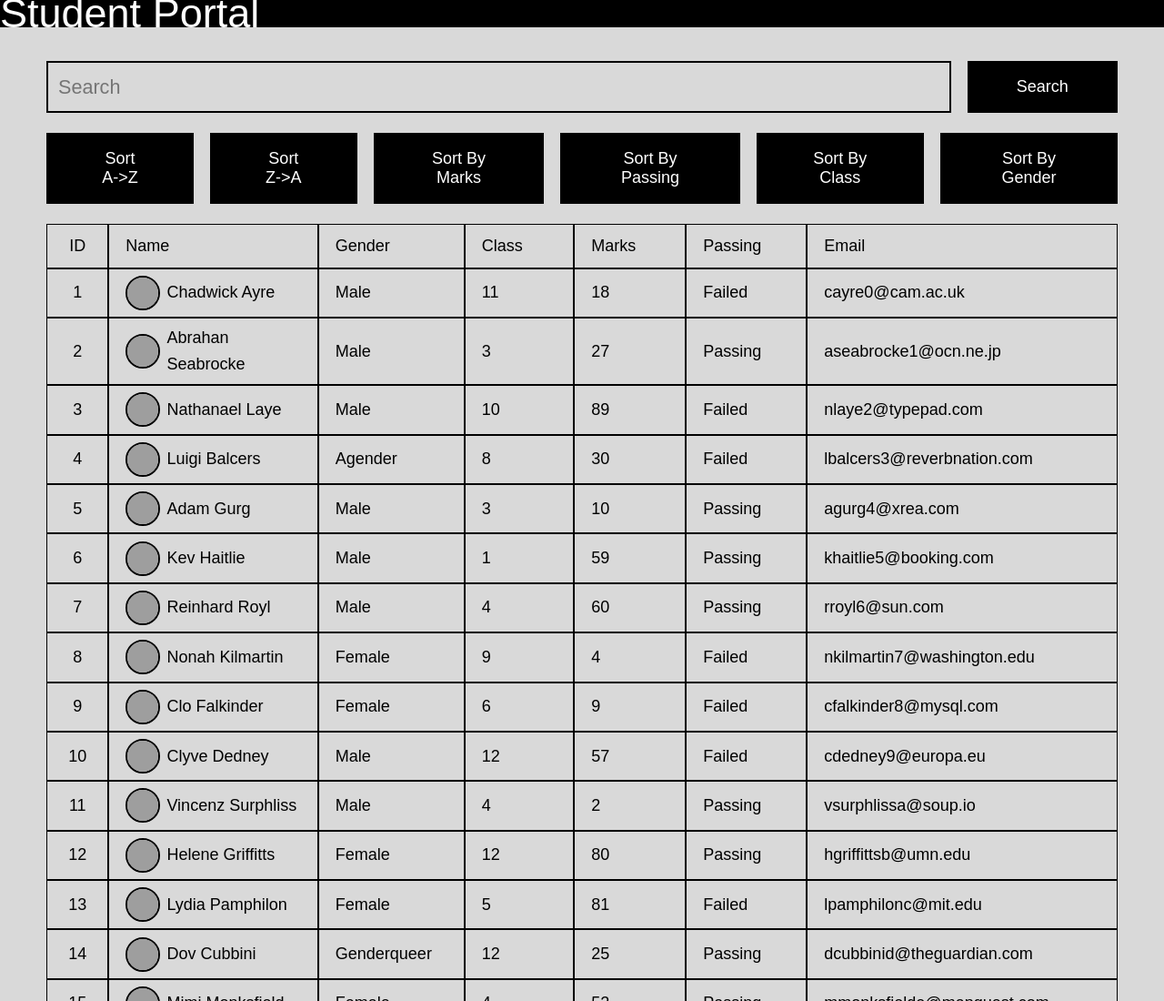
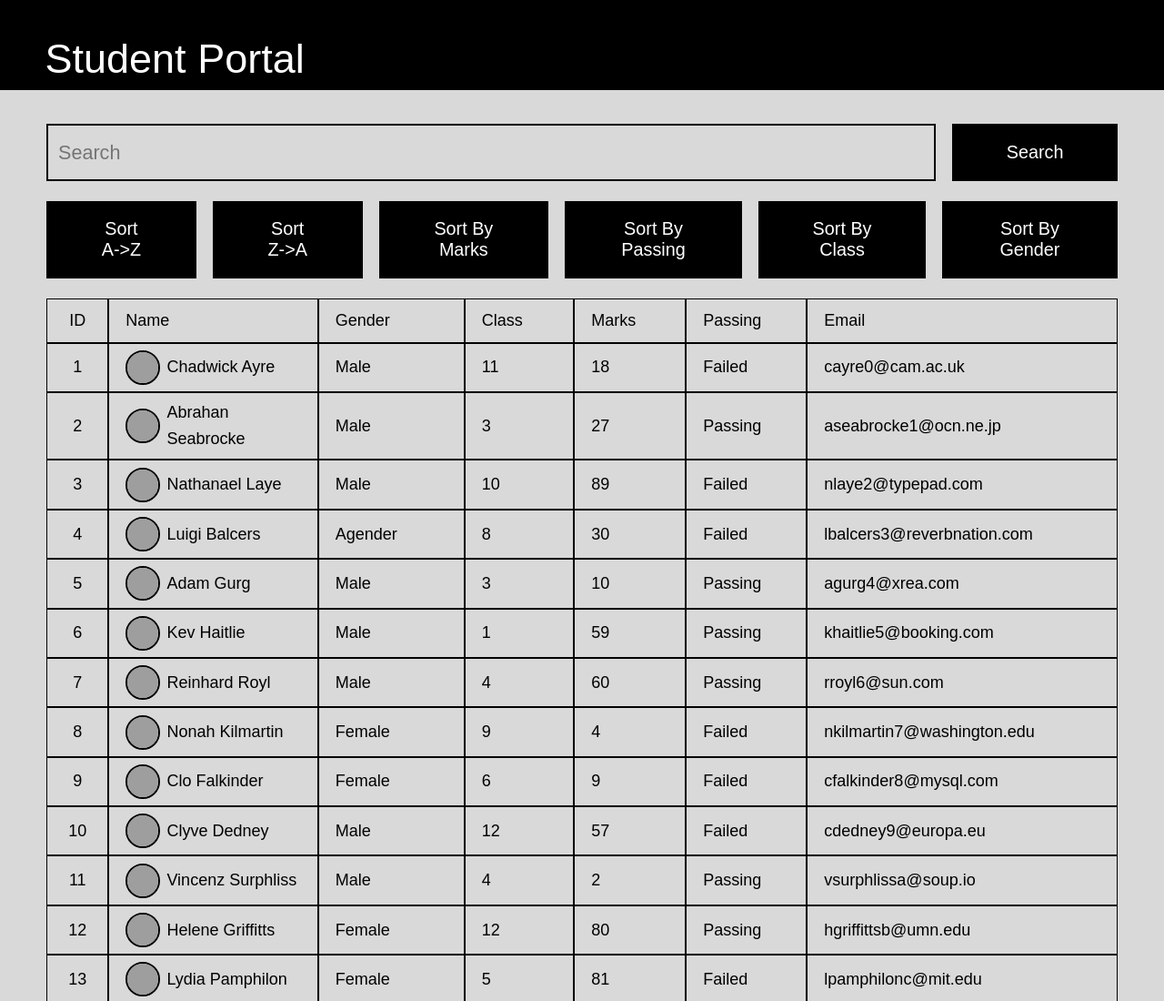
Before and after one commit to kumarigeetanjli/F2-database, a plain HTML site: page index.html in a window 1280 px wide. Shown: the top 1100 px of the page at 91% size. Drawn offline with Linux system fonts and the light colour scheme; grey boxes are pictures that could not be loaded.

Commit message:
Update style.css

```diff
--- a/style.css
+++ b/style.css
@@ -28,7 +28,7 @@ table {
     border-spacing: 0;
     text-align: left;
 }
-.bg{
+.head{
     background-color: #000000;
     color: #ffffff;
     padding: 1.1em;
@@ -92,7 +92,7 @@ button {
     color: #ffffff;
     ;
     padding: 1em 3em;
-    font-size: 1em;
+    font-size: 1.1em;
 }
 
 .active {
```
